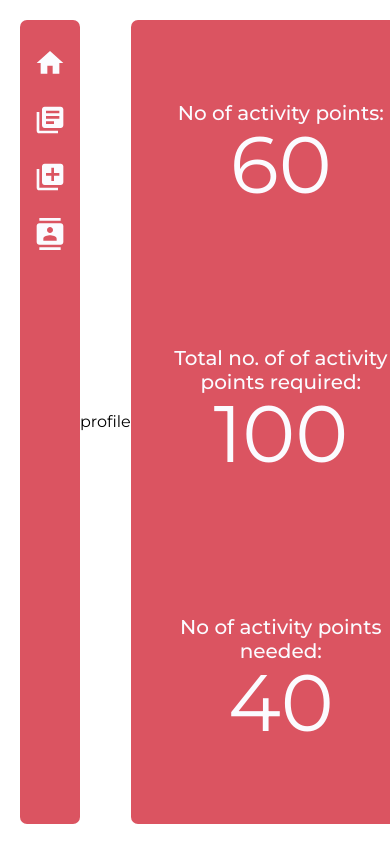
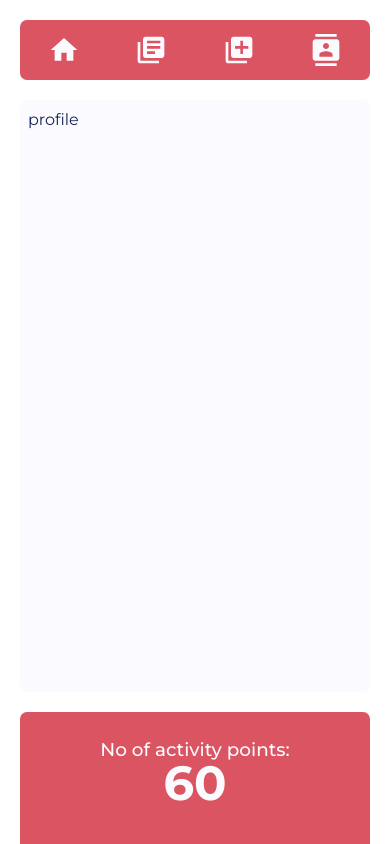
Before and after one commit to alvin1904/skillvine-client, a Next.js app: page /student/profile in a window 390 px wide. Built offline with nearby package versions, Linux system fonts and the light colour scheme.

Commit message:
fix: student layout mobile resp

```diff
--- a/src/styles/globals.css
+++ b/src/styles/globals.css
@@ -67,6 +67,7 @@ svg {
 input,
 textarea {
   -webkit-user-select: auto;
+  user-select: auto;
   outline-color: transparent;
   border: 0;
 }
@@ -109,6 +110,7 @@ body {
   --clr-light: #fbfbff;
 
   font-family: "Montserrat", sans-serif;
+  scroll-behavior: smooth;
 }
 
 .student_pages {
@@ -117,7 +119,45 @@ body {
   overflow: hidden;
   display: grid;
   grid-auto-flow: column;
-  grid-template-columns: auto 1fr auto;
+  grid-template-columns: auto auto auto;
   align-items: center;
   padding: 20px;
+  gap: 20px;
 }
+.student_main {
+  height: 100%;
+  width: 65rem;
+  padding: 8px;
+  border-radius: 8px;
+  background-color: var(--clr-light);
+  color: var(--clr-dark);
+  overflow-y: scroll;
+  overflow-x: hidden;
+  scrollbar-width: thin;
+  scrollbar-color: var(--clr-primary-300) #eee;
+}
+::-webkit-scrollbar {
+  width: 5px;
+}
+::-webkit-scrollbar-track {
+  border-radius: 5px;
+  background: #eee;
+}
+::-webkit-scrollbar-thumb {
+  background-color: var(--clr-primary-400);
+  border-radius: 5px;
+}
+@media(max-width: 768px) {
+  .student_pages {
+    grid-auto-flow: column;
+    grid-template-rows: auto auto auto;
+    overflow: scroll;
+    gap: 0;
+    padding-bottom: 80px;
+  }
+  .student_main{
+    height: 37rem;
+    width: 100%;
+    margin: 20px 0;
+  }
+}
--- a/src/styles/student/Navbar.module.css
+++ b/src/styles/student/Navbar.module.css
@@ -4,8 +4,15 @@
   height: 100%;
   border-radius: 7px;
   padding: 7px;
+  display: grid;
+  grid-auto-flow: row;
+  grid-template-rows: repeat(4, auto);
+  align-content: center;
+  justify-content: space-around;
 }
 .nav_logo {
+  height: fit-content;
+  width: fit-content;
   display: grid;
   justify-content: center;
   color: var(--clr-light);
@@ -22,7 +29,7 @@
 .sidebar {
   background-color: var(--clr-primary-400);
   color: var(--clr-light);
-  width: 300px;
+  width: 350px;
   height: 100%;
   border-radius: 7px;
   display: grid;
@@ -47,9 +54,43 @@
   line-height: 1.5rem;
   font-weight: 500;
   text-align: center;
+  user-select: none;
 }
 .sidebar_section span {
   font-size: 5rem;
   font-weight: 400;
   line-height: 5rem;
+  user-select: none;
 }
+@media(max-width:968px){
+  .nav{
+    height: 60px;
+    width: 100%;
+    padding: 0px;
+    grid-auto-flow: column;
+    grid-template-rows: none;
+    grid-template-columns: repeat(4, auto);
+    justify-content: space-around;
+  }
+  .nav_logo{
+    margin: 0;
+    padding: 8px;
+  }
+  .sidebar{
+    width: 100%;
+    height: 350px;
+  }
+  .sidebar_section{
+    padding: 0;
+  }
+  .sidebar_section p {
+    font-size: 1.15rem;
+    font-weight: 500;
+    line-height: 1.15rem;
+  }
+  .sidebar_section span {
+    font-size: 3rem;
+    font-weight: 700;
+    line-height: 3rem;
+  }
+}
```
